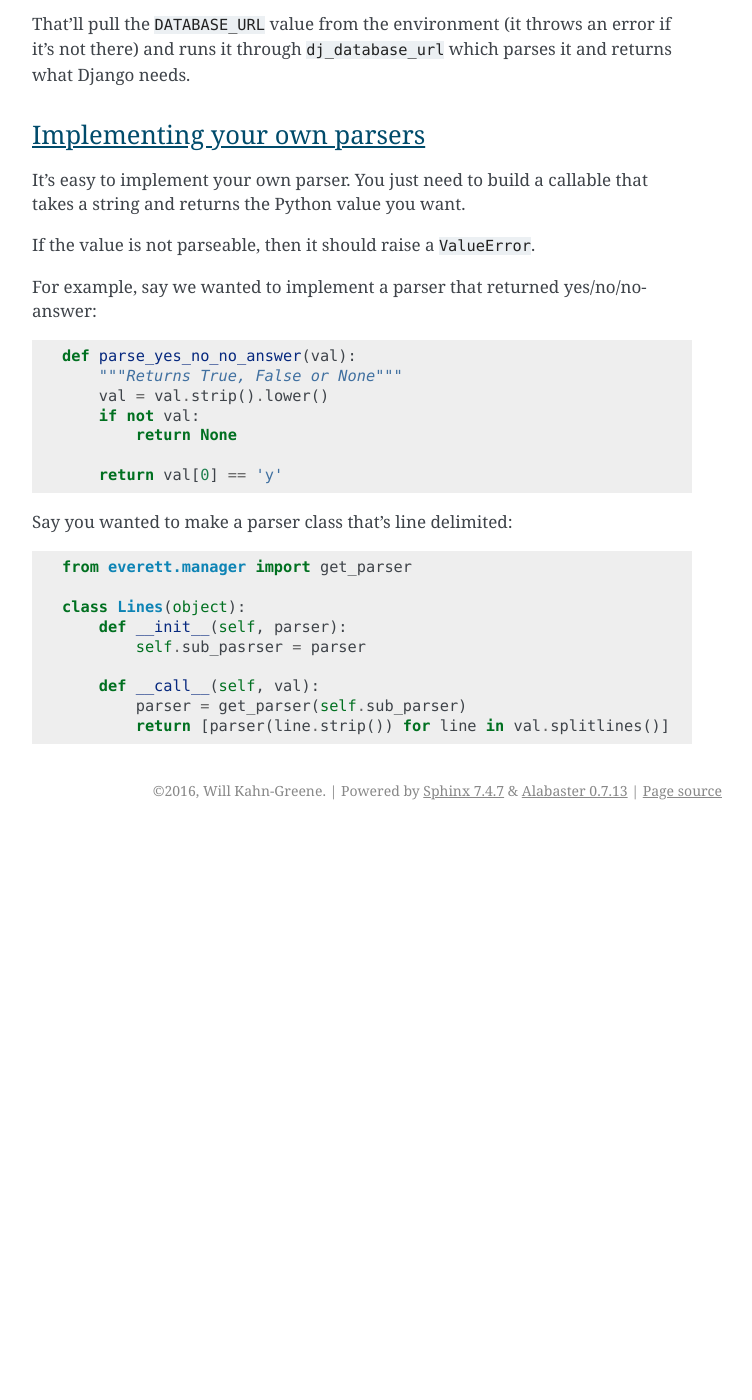
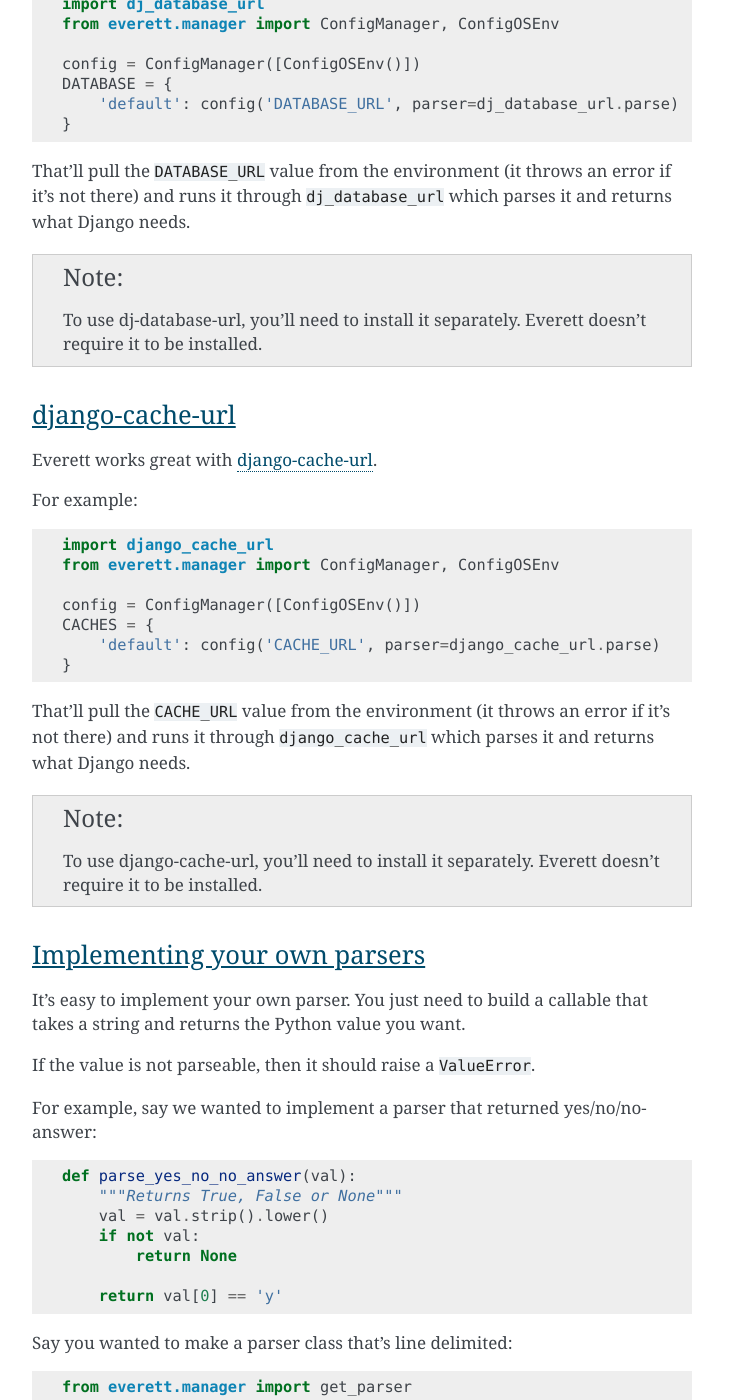
Before and after one commit to willkg/everett, a Sphinx documentation site: the page built from docs/configuration.rst, in a window 1280 px wide and 1400 px high, scrolled down 6170 px. Shown: the whole window, without its empty margins (388-1140 px from the left). Built offline with Sphinx 7.4.7, drawn with Linux system fonts in a browser that asks for light colours; before the commit the page ends 7000 px from its top, so only the background shows below that; some of the changed text lies outside the part shown.

Commit message:
Implement listify; lots of docs updates

```diff
--- a/docs/configuration.rst
+++ b/docs/configuration.rst
@@ -26,9 +26,7 @@
 
     config = ConfigManager([
         ConfigOSEnv(),
-        ConfigIniEnv([
-            os.environ.get('FOO_INI'),
-        ])
+        ConfigIniEnv(os.environ.get('FOO_INI'))
     ])
 
 
@@ -77,18 +75,26 @@
 method. A no-op implementation is this::
 
     from everett import NO_VALUE
+    from everett.manager import listify
+
 
     class NoOpEnv(object):
         def get(self, key, namespace=None):
-            # The namespace is either None or a list of strings specifying
-            # the namespace.
-            if namespace is None:
-                namespace = []
+            # The namespace is either None, a string or a list of strings.
+            if namespace:
+                # This forces the namespace value to always be a list of
+                # strings
+                namespace = listify(namespace)
 
+            # Code to extract key in namespace here if possible.
+
+            # That key in namespace doesn't exist in this environment, so
+            # we return ``everett.NO_VALUE``.
             return NO_VALUE
 
 
-You might want to pull configuration from a database or Redis or something.
+For example, maybe you want to pull configuration from a database or Redis or a
+post-it note on the refrigerator.
 
 
 Extracting values
@@ -266,6 +272,37 @@
 if it's not there) and runs it through ``dj_database_url`` which parses it and
 returns what Django needs.
 
+.. Note::
+
+   To use dj-database-url, you'll need to install it separately. Everett doesn't
+   require it to be installed.
+
+
+django-cache-url
+----------------
+
+Everett works great with `django-cache-url <https://github.com/ghickman/django-cache-url>`_.
+
+For example::
+
+    import django_cache_url
+    from everett.manager import ConfigManager, ConfigOSEnv
+
+    config = ConfigManager([ConfigOSEnv()])
+    CACHES = {
+        'default': config('CACHE_URL', parser=django_cache_url.parse)
+    }
+
+
+That'll pull the ``CACHE_URL`` value from the environment (it throws an error if
+it's not there) and runs it through ``django_cache_url`` which parses it and
+returns what Django needs.
+
+.. Note::
+
+   To use django-cache-url, you'll need to install it separately. Everett
+   doesn't require it to be installed.
+
 
 Implementing your own parsers
 -----------------------------
```
Also changed, not shown: 2 other files.
